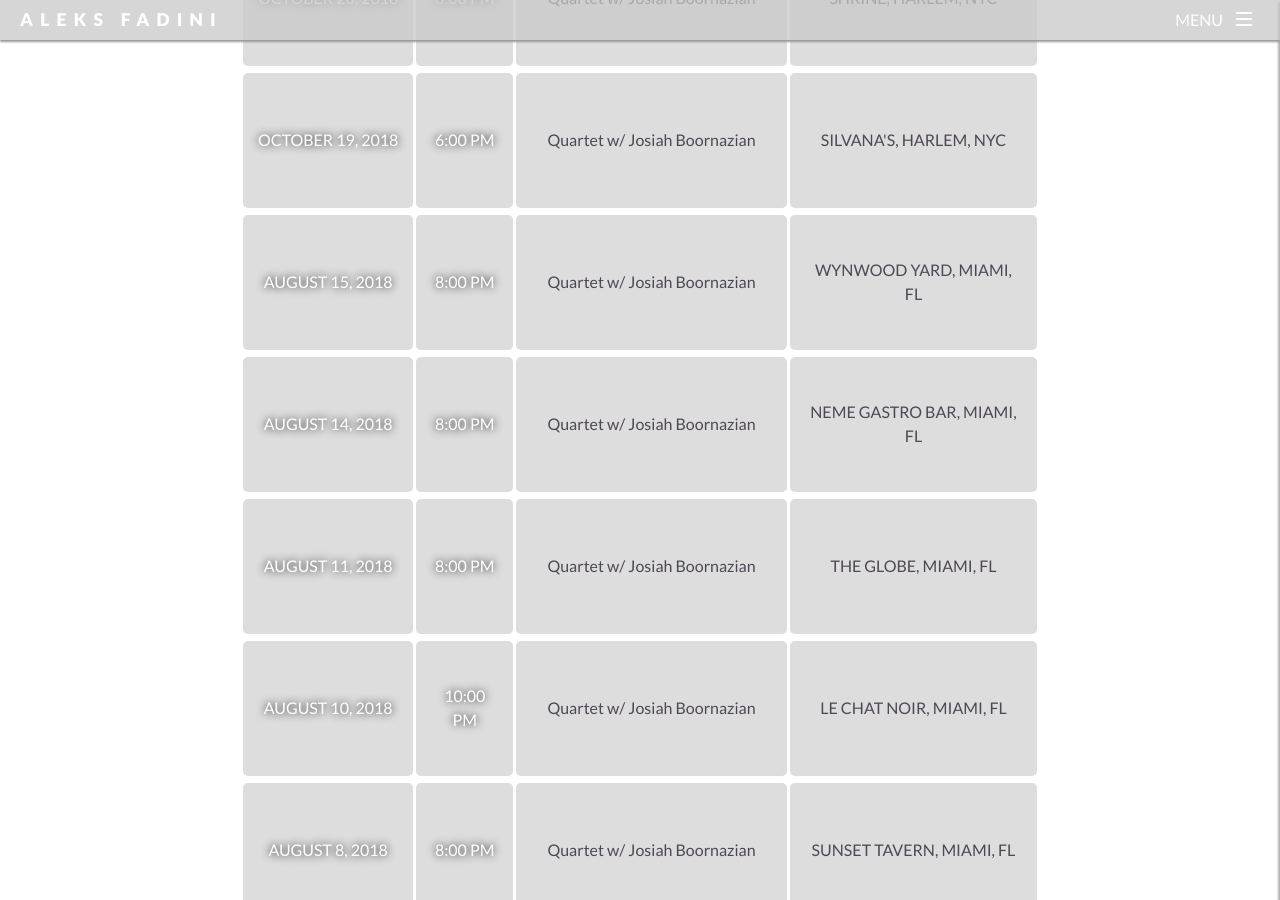
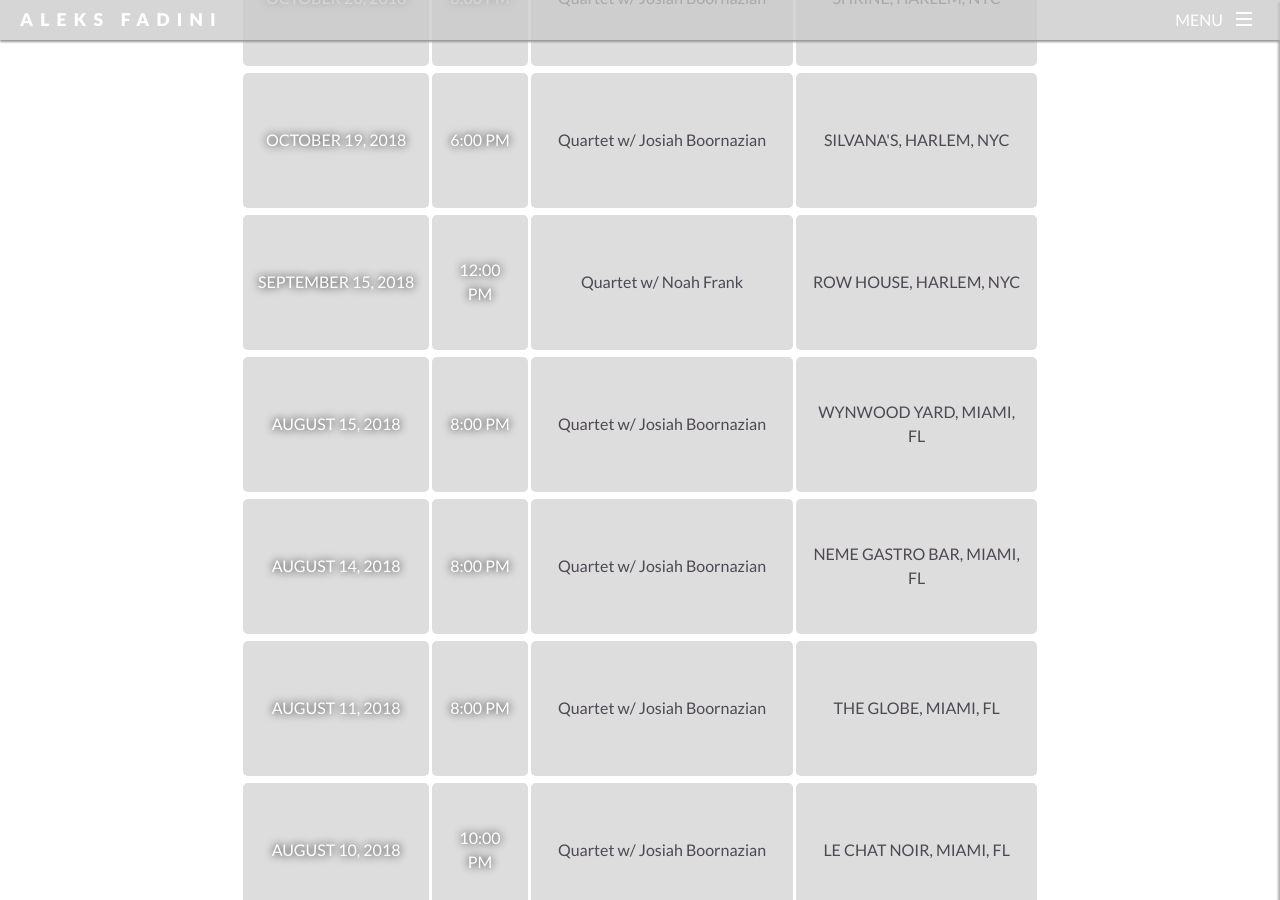
Before and after one commit to aleksfadini/Jekyll-aleksfadini, a Jekyll site: the page built from shows.html, in a window 1280 px wide and 900 px high, scrolled down 873 px. Built offline with Jekyll 4.4.1, drawn with Linux system fonts in a browser that asks for light colours.

Commit message:
added sublime project and new gigs

```diff
--- a/_data/gigs.yml
+++ b/_data/gigs.yml
@@ -8,6 +8,11 @@
   time: "18:00"
   name: Quartet w/ Josiah Boornazian
   location: Silvana's, Harlem, NYC
+
+- date: 09/15/2018
+  time: "12:00"
+  name: Quartet w/ Noah Frank
+  location: Row House, Harlem, NYC
 
 - date: 08/15/2018
   time: "20:00"
```
Also changed, not shown: 2 other files.
